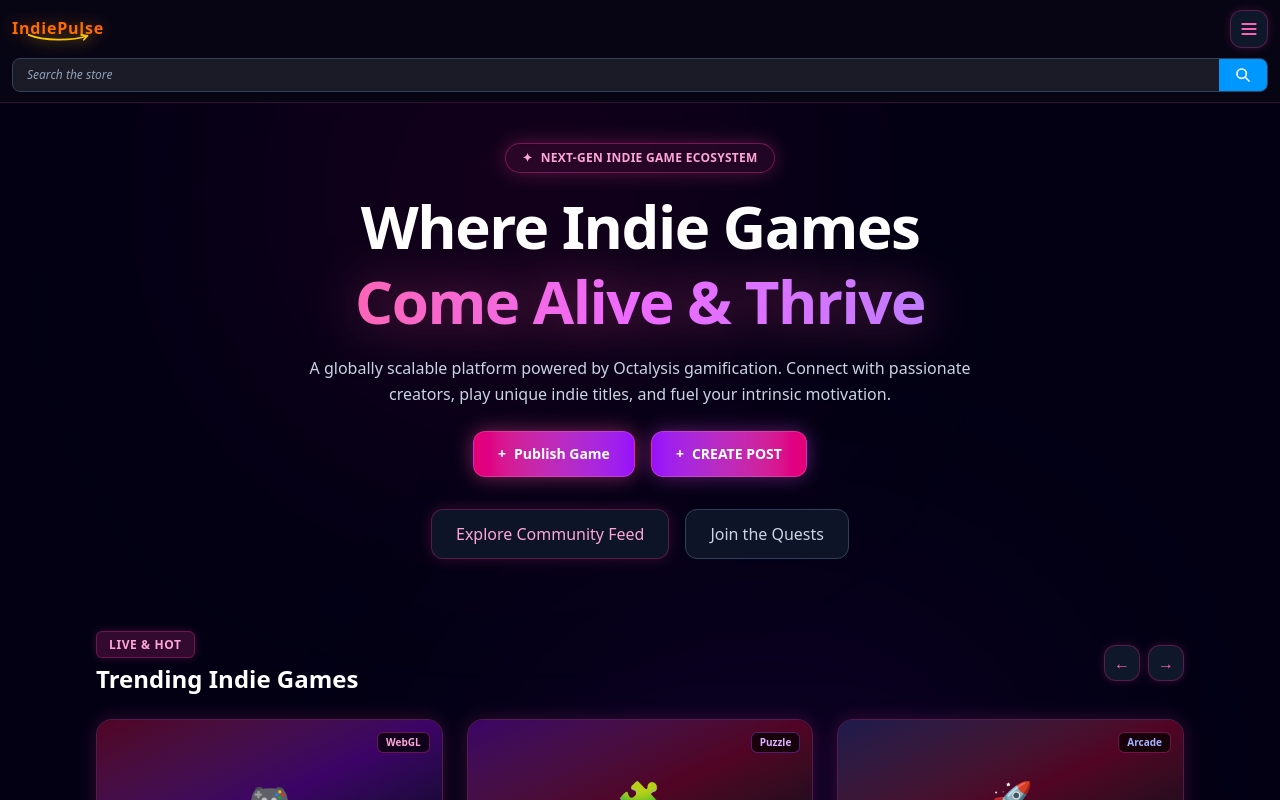
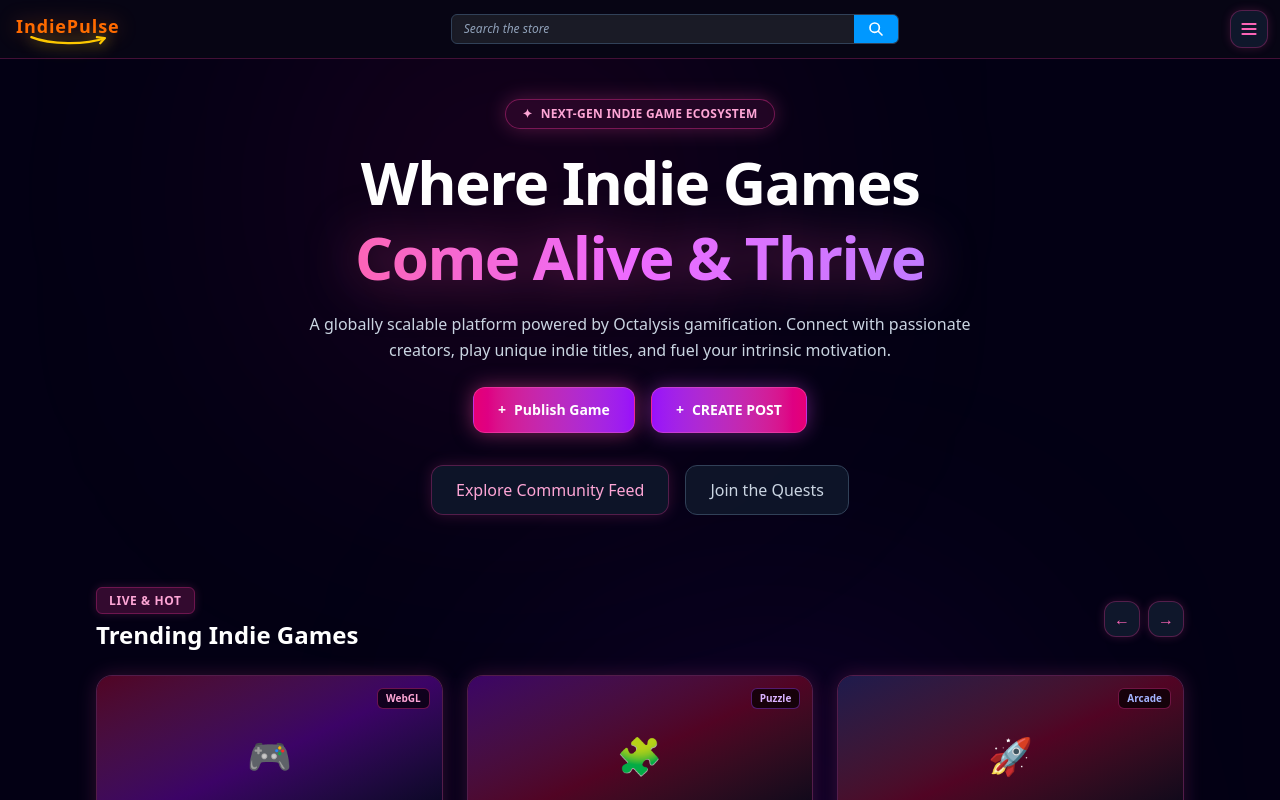
Before and after one commit to Patil-IndiePulse/IndiePulse, a Next.js app: page / in a window 1280 px wide. Shown: the top 800 px of the page. Built offline with nearby package versions, Linux system fonts and the light colour scheme.

Commit message:
final perfect layout: proper steam search bar with blue button, nicely aligned logo and zero dead space

```diff
--- a/app/page.tsx
+++ b/app/page.tsx
@@ -40,23 +40,68 @@
       <div className="absolute top-0 left-1/4 w-96 h-96 bg-pink-600/15 rounded-full blur-[140px] pointer-events-none"></div>
       <div className="absolute top-1/3 right-1/4 w-96 h-96 bg-purple-600/15 rounded-full blur-[140px] pointer-events-none"></div>
 
-      {/* Navigation Bar - Perfect Responsive Steam Style Layout */}
-      <nav className="w-full border-b border-pink-500/20 px-3 py-2.5 flex flex-col gap-2.5 relative z-50 bg-[#030014]">
+      {/* Navigation Bar - Steam Style Single Line Layout with Zero Dead Space */}
+      <nav className="w-full border-b border-pink-500/25 px-3 py-2.5 flex items-center justify-between gap-2.5 relative z-50 bg-[#030014]">
 
-        {/* Top Row: Logo on Left, Hamburger Menu on Right */}
-        <div className="w-full flex items-center justify-between">
-
-          {/* Left: Slim IndiePulse Logo */}
-          <div className="flex flex-col items-start cursor-pointer group shrink-0">
-            <div className="text-base font-black tracking-wider text-orange-500 drop-shadow-[0_0_8px_rgba(249,115,22,0.4)]">
+        {/* Left: IndiePulse Logo properly sized & aligned inside */}
+        <div className="flex flex-col items-start cursor-pointer group shrink-0 pl-1">
+          <div className="text-lg font-black tracking-wider text-orange-500 drop-shadow-[0_0_10px_rgba(249,115,22,0.4)]">
             IndiePulse
           </div>
-            <div className="w-full flex justify-center -mt-1.5">
-              <svg className="w-16 h-2 text-yellow-400 drop-shadow-[0_0_8px_rgba(250,204,21,0.9)]" viewBox="0 0 140 18" fill="none" xmlns="http://www.w3.org/2000/svg">
+          <div className="w-full flex justify-center -mt-1">
+            <svg className="w-20 h-2.5 text-yellow-400 drop-shadow-[0_0_8px_rgba(250,204,21,0.9)]" viewBox="0 0 140 18" fill="none" xmlns="http://www.w3.org/2000/svg">
               <path d="M4 2C38 16 102 16 136 4" stroke="currentColor" strokeWidth="4" strokeLinecap="round" />
               <path d="M122 2L136 4L128 13" stroke="currentColor" strokeWidth="4" strokeLinecap="round" strokeLinejoin="round" />
             </svg>
           </div>
+        </div>
+
+        {/* Center: Accurate Steam-Style Search Bar with Dark Body & Blue Search Button on Right */}
+        <div className="relative flex-1 max-w-md mx-2">
+          <div className="relative flex items-center bg-[#1a1b26] border border-slate-700 rounded-md overflow-hidden shadow-inner">
+            <input
+              type="text"
+              value={searchQuery}
+              onChange={(e) => {
+                setSearchQuery(e.target.value);
+                setIsSearching(true);
+              }}
+              onFocus={() => setIsSearching(true)}
+              placeholder="Search the store"
+              className="w-full bg-transparent px-3 py-1.5 text-xs text-white placeholder-slate-400 italic focus:outline-none"
+            />
+            <button
+              type="button"
+              className="bg-[#0098ff] hover:bg-[#007acc] px-3.5 py-1.5 flex items-center justify-center transition-colors shrink-0 cursor-pointer"
+              aria-label="Search"
+            >
+              <svg className="w-4 h-4 text-white" fill="none" stroke="currentColor" strokeWidth="2.5" viewBox="0 0 24 24">
+                <path strokeLinecap="round" strokeLinejoin="round" d="M21 21l-6-6m2-5a7 7 0 11-14 0 7 7 0 0114 0z"></path>
+              </svg>
+            </button>
+          </div>
+
+          {isSearching && searchQuery.trim().length > 0 && (
+            <div className="absolute top-full mt-2 left-0 w-full bg-[#070514] border border-pink-500/50 rounded-xl shadow-2xl overflow-hidden z-50">
+              {mockSearchResults.length > 0 ? (
+                mockSearchResults.map((item, index) => (
+                  <a
+                    key={index}
+                    href={item.link}
+                    onClick={() => setIsSearching(false)}
+                    className="block px-3 py-2 hover:bg-pink-950/40 border-b border-slate-800/50 last:border-none transition-colors cursor-pointer"
+                  >
+                    <div className="text-xs font-semibold text-white">{item.title}</div>
+                    <div className="text-[9px] text-pink-400 uppercase tracking-wider">{item.type}</div>
+                  </a>
+                ))
+              ) : (
+                <div className="px-3 py-2 text-xs text-slate-400 text-center">
+                  No results found for "{searchQuery}"
+                </div>
+              )}
+            </div>
+          )}
         </div>
 
         {/* Right: Hamburger Menu Button */}
@@ -118,55 +163,6 @@
               <a href="/menu" onClick={() => setIsMenuOpen(false)} className="mt-1 px-3.5 py-3 bg-gradient-to-r from-pink-600/30 to-purple-600/30 hover:from-pink-600/50 hover:to-purple-600/50 border border-pink-500/50 rounded-xl text-xs font-bold text-pink-300 transition-colors flex items-center justify-between shadow-[0_0_15px_rgba(236,72,153,0.3)]">
                 <span>⚙️ Settings and Activity (Laptop View)</span> <span>→</span>
               </a>
-              </div>
-            )}
-          </div>
-        </div>
-
-        {/* Bottom Row: Steam-Style Full Width Search Bar with Blue Search Button */}
-        <div className="w-full relative">
-          <div className="relative flex items-center bg-[#1a1b26] border border-slate-700 rounded-lg overflow-hidden shadow-inner">
-            <input
-              type="text"
-              value={searchQuery}
-              onChange={(e) => {
-                setSearchQuery(e.target.value);
-                setIsSearching(true);
-              }}
-              onFocus={() => setIsSearching(true)}
-              placeholder="Search the store"
-              className="w-full bg-transparent px-3.5 py-2 text-xs text-white placeholder-slate-400 italic focus:outline-none"
-            />
-            <button
-              type="button"
-              className="bg-[#0098ff] hover:bg-[#007acc] px-4 py-2 flex items-center justify-center transition-colors shrink-0 cursor-pointer"
-              aria-label="Search"
-            >
-              <svg className="w-4 h-4 text-white" fill="none" stroke="currentColor" strokeWidth="2.5" viewBox="0 0 24 24">
-                <path strokeLinecap="round" strokeLinejoin="round" d="M21 21l-6-6m2-5a7 7 0 11-14 0 7 7 0 0114 0z"></path>
-              </svg>
-            </button>
-          </div>
-
-          {isSearching && searchQuery.trim().length > 0 && (
-            <div className="absolute top-full mt-2 left-0 w-full bg-[#070514] border border-pink-500/50 rounded-xl shadow-2xl overflow-hidden z-50">
-              {mockSearchResults.length > 0 ? (
-                mockSearchResults.map((item, index) => (
-                  <a
-                    key={index}
-                    href={item.link}
-                    onClick={() => setIsSearching(false)}
-                    className="block px-3 py-2 hover:bg-pink-950/40 border-b border-slate-800/50 last:border-none transition-colors cursor-pointer"
-                  >
-                    <div className="text-xs font-semibold text-white">{item.title}</div>
-                    <div className="text-[9px] text-pink-400 uppercase tracking-wider">{item.type}</div>
-                  </a>
-                ))
-              ) : (
-                <div className="px-3 py-2 text-xs text-slate-400 text-center">
-                  No results found for "{searchQuery}"
-                </div>
-              )}
             </div>
           )}
         </div>
```
Lines whose indentation alone changed are shown as unchanged.
